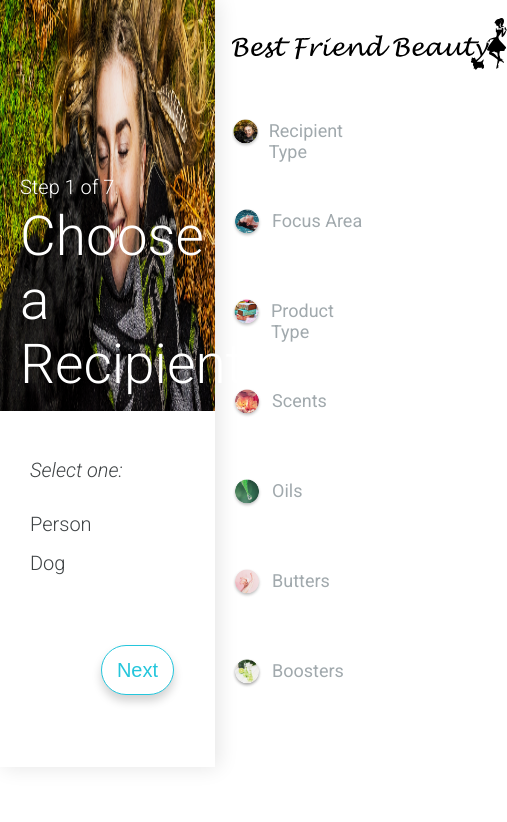
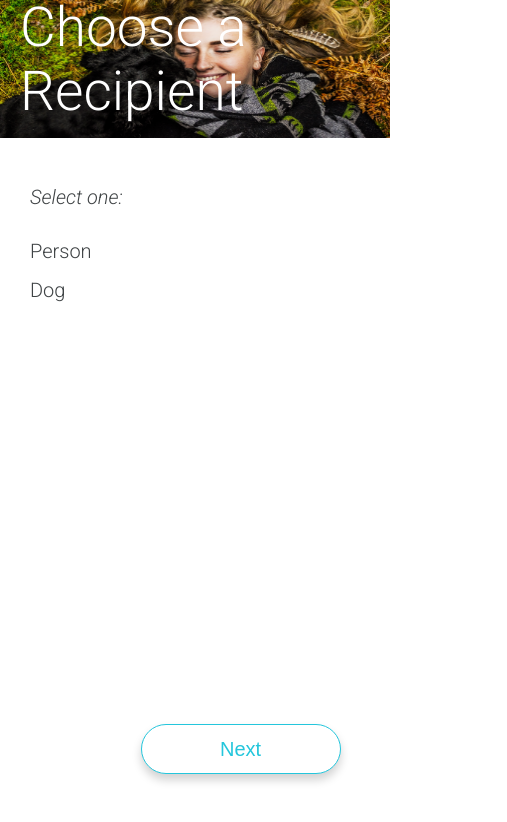
Before and after one commit to chrisfoster22/BFB-2, a React (Create React App) app: page / in a window 390 px wide. Shown: the top 822 px of the page, 507 px wide, since content can reach past the window. Built offline with nearby package versions, Linux system fonts and the light colour scheme; what shopify-buy would draw is missing.

Commit message:
Fix header resize and full browser width/height

```diff
--- a/src/components/App.css
+++ b/src/components/App.css
@@ -1,5 +1,7 @@
 .App {
     display: flex;
+    position: absolute;
+    width: 100%;
     height: 100%;
 }
 
@@ -7,4 +9,20 @@
     position: relative;
     height: 150px;
     padding: 20px;
+    transition: all 1s;
+    max-height: 320px;
 }
+
+.selection-panel {
+    width: 55%;
+}
+
+@media all and (max-width: 768px) {
+    .selection-panel {
+        width: 100%;
+    }
+
+    .side-panel {
+        display: none;
+    }
+}
--- a/src/components/App.js
+++ b/src/components/App.js
@@ -1,4 +1,5 @@
 import React, { Component } from 'react';
+import ReactDOM from 'react-dom';
 import logo from '.././assets/logo.svg';
 import recipientImg from '.././assets/images/recipient.png';
 import focusAreaImg from '.././assets/images/focusArea.png';
@@ -103,16 +104,25 @@ class App extends Component {
         }
     }
 
+    componentWillMount() {
+        this.setState({headerHeight: window.innerWidth * .55 / 2.18})
+    }
+
+    componentDidMount() {
+        window.addEventListener("resize", this.updateDimensions.bind(this));
+    }
+
     render() {
 
         let currentStep = this.state.steps[this.state.currentStep];
         return (
             <div className="App">
-                <main style={styles.selectorContainer}>
+                <main style={styles.selectorContainer} className="selection-panel">
                     <div>
                         <header
                             className="App-header"
-                            style={{backgroundSize: "100% 100%", backgroundImage: `url(${currentStep.backgroundImg})`, height: 371}}>
+                            style={{backgroundSize: "100% 100%", backgroundImage: `url(${currentStep.backgroundImg})`, height: this.state.headerHeight}}
+                            ref={(header) => this.header = header}>
                             <div style={styles.headerText}>
                                 <div>{`Step ${this.state.currentStep} of 7`}</div>
                                 <h1 style={styles.headerMsg}>{currentStep.headerMsg}</h1>
@@ -128,7 +138,7 @@ class App extends Component {
                             text="Next"/>
                     </div>
                 </main>
-              <aside style={styles.sidePanelContainer}>
+              <aside style={styles.sidePanelContainer} className="side-panel">
                     <SidePanel selection={this.state.selection} current={this.state.currentStep}/>
                 </aside>
             </div>
@@ -221,6 +231,14 @@ class App extends Component {
                 )
         }
     }
+
+    updateDimensions() {
+        let headerWidth = ReactDOM.findDOMNode(this.header).getBoundingClientRect().width;
+        let headerHeight = headerWidth / 2.18;
+        this.setState({headerHeight})
+    }
+
+
 }
 
 const styles = {
@@ -237,10 +255,10 @@ const styles = {
         margin: "auto"
     },
     selectorContainer: {
-        width: "55%",
         position: "relative",
         paddingBottom: 100,
-        boxShadow: "3px 0 20px 0 rgba(0,0,0,0.11)"
+        boxShadow: "3px 0 20px 0 rgba(0,0,0,0.11)",
+        maxWidth: 800
     },
     sidePanelContainer: {
         width: "45%"
--- a/src/components/Selector.js
+++ b/src/components/Selector.js
@@ -24,7 +24,7 @@ export default class Selector extends Component {
 
 const styles = {
   optionsContainer: {
-      padding: "30px",
+      padding: "30px"
   },
     message: {
         marginBottom: "30px",
```
